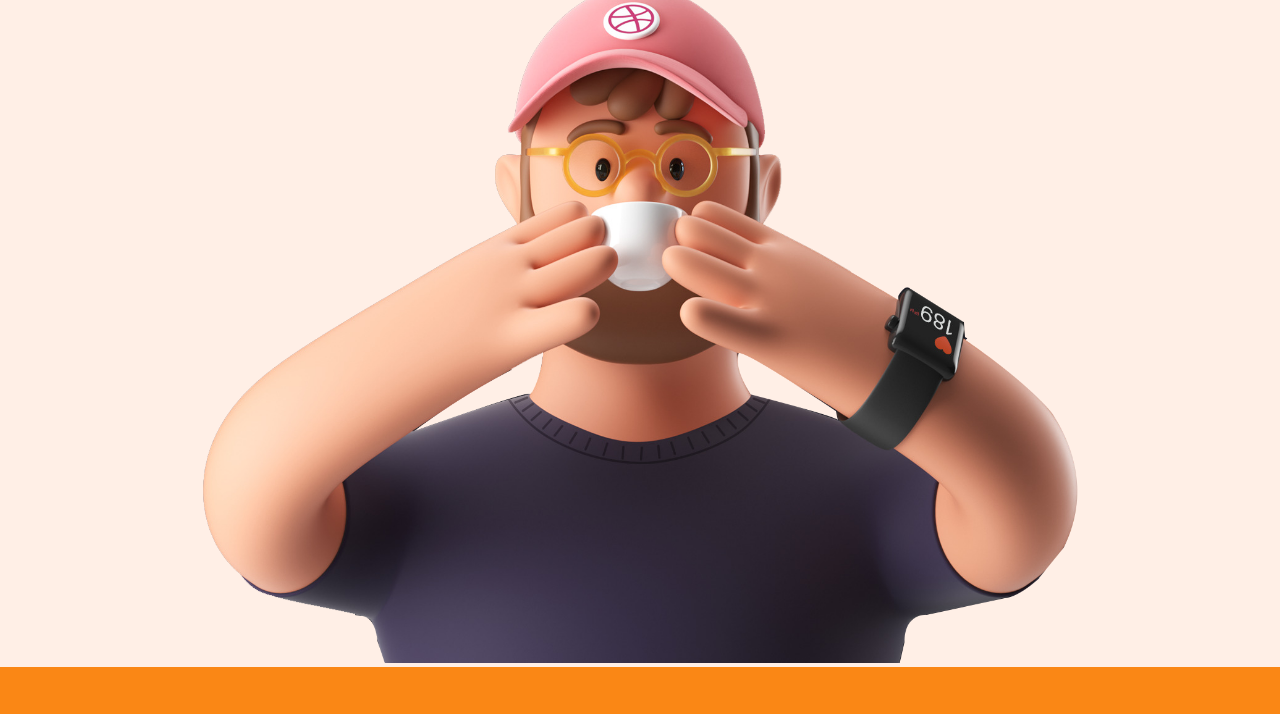
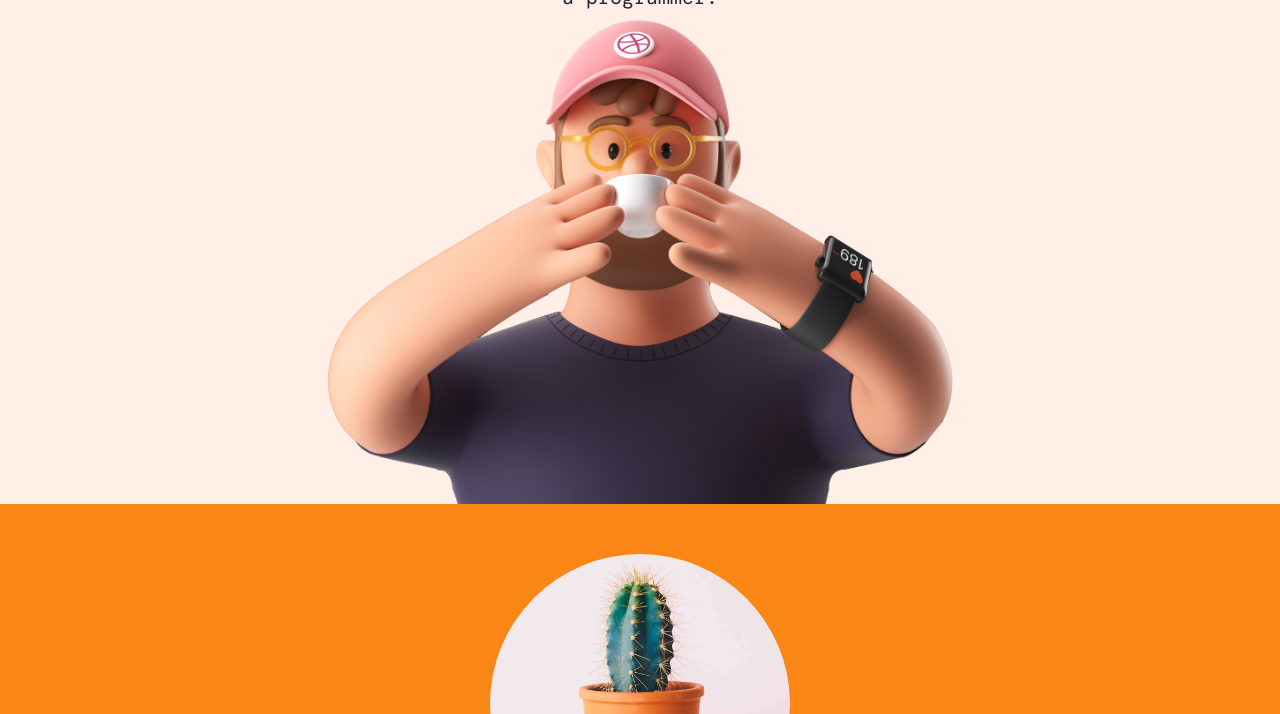
Before and after one commit to Pranav-Ravi/PortfolioSite-01, a plain HTML site: page index.html in a window 1280 px wide. Shown: the part 205-919 px from the top of the page. Drawn offline with nearby package versions, Linux system fonts and the light colour scheme.

Commit message:
css update
*footer links normal and hover colors has been changed
*Solved extra between top-container-img and container using flex-box

```diff
--- a/style.css
+++ b/style.css
@@ -74,14 +74,19 @@ hr{
 
 .top-container{
     background-color: #ffefe6;
-    padding-top: 5%;
-    margin: 0;
+    padding-top: 8%;
+    display: flex;
+    flex-direction: column;
+    align-items: center;
+    justify-content: center;
+    /* margin: 0; */
     /*border: solid 10px;*/
 }
 
 .top-container-img{
-    width: 70%;
+    width: 50%;
     height: auto;
+    margin: 0;
     /* padding-left: 500px; */
 }
 
@@ -169,5 +174,10 @@ hr{
     text-emphasis: none;
     font-weight: bolder;
     font-family: var(--secondaryFont);
+    color: var(--primaryColor);
     padding: 0 10px 0 10px;
 }
+
+.footer-link:hover{
+    color: var(--secondaryColor);
+}
```
